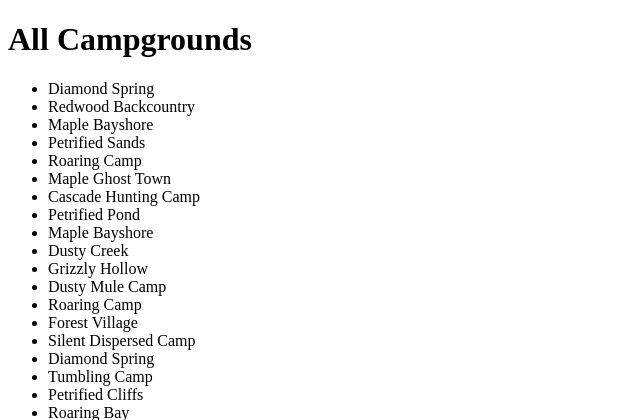
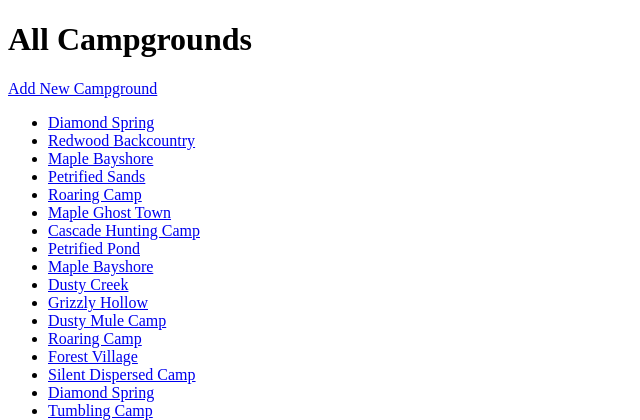
Before and after one commit to farhan-begg/camploco, a Node server app: page /campgrounds in a window 1280 px wide. Shown: the top 420 px of the page, without its empty margins (0-640 px from the left). Run offline with Node 20, Linux system fonts and the light colour scheme; data comes from the database, SQL or seed files in the repository; some libraries are stand-ins or nearby versions.

Commit message:
added campground working

```diff
--- a/app.js
+++ b/app.js
@@ -1,34 +1,49 @@
-const express = require('express');
-const path = require('path');
-const mongoose = require('mongoose');
-const Campground = require('./models/campground');
+const express = require("express");
+const path = require("path");
+const mongoose = require("mongoose");
+const Campground = require("./models/campground");
 
-mongoose.connect('mongodb://127.0.0.1:27017/yelp-camp')
+mongoose
+  .connect("mongodb://127.0.0.1:27017/yelp-camp")
   .then(() => {
-    console.log('MongoDB connected');
+    console.log("MongoDB connected");
   })
-  .catch(err => {
-    console.error('MongoDB connection error:', err);
+  .catch((err) => {
+    console.error("MongoDB connection error:", err);
   });
 
+const app = express();
+app.set("view engine", "ejs");
+app.set("views", path.join(__dirname, "views"));
 
+app.use(express.urlencoded({ extended: true }));
 
-const app = express();
-app.set('view engine', 'ejs');
-app.set('views', path.join(__dirname, 'views'));
-
-app.get('/', (req, res) => {
-  res.render('home');
+app.get("/", (req, res) => {
+  res.render("home");
 });
 
-app.get('/campgrounds', async (req, res) => {
-  const campgrounds = await Campground.find({})
-res.render('campgrounds/index', { campgrounds });
+app.get("/campgrounds", async (req, res) => {
+  const campgrounds = await Campground.find({});
+  res.render("campgrounds/index", { campgrounds });
+});
 
+app.get("/campgrounds/new", (req, res) => {
+  res.render("campgrounds/new");
 });
 
 
+app.post('/campgrounds', async (req, res) => {
+  const campground = new Campground(req.body.campground)
+  await campground.save();
+  res.redirect(`/campgrounds/${campground._id}`);
+})
+
+
+app.get("/campgrounds/:id", async (req, res) => {
+  const campground = await Campground.findById(req.params.id);
+  res.render("campgrounds/show", { campground });
+});
+
 app.listen(3000, () => {
-  console.log('Server is running on port 3000');
-}
-);
+  console.log("Server is running on port 3000");
+});
--- a/views/campgrounds/index.ejs
+++ b/views/campgrounds/index.ejs
@@ -7,9 +7,12 @@
 </head>
 <body>
   <h1>All Campgrounds</h1>
+  <div>
+    <a href="/campgrounds/new">Add New Campground</a>
+  </div>
   <ul>
     <% for (let campground of campgrounds) { %>
-      <li><%= campground.title %></li>
+      <li><a href="campgrounds/<%= campground._id%>"><%= campground.title %></a></li>
     <% } %>
   </ul>
 </body>
```
Also changed, not shown: views/campgrounds/new.ejs (added, +25 -0 lines), views/campgrounds/show.ejs (added, +16 -0 lines).
